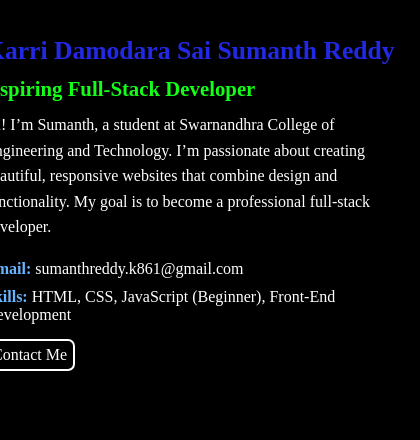
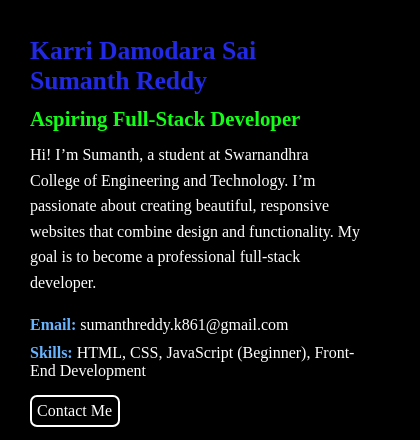
Before and after one commit to sumanthreddy217/My__Protfolio, a plain HTML site: page about.html in a window 390 px wide. Shown: the part 450-890 px from the top of the page, 420 px wide, since content can reach past the window. Drawn offline with Linux system fonts and the light colour scheme.

Commit message:
Update Mobile.css

```diff
--- a/Mobile.css
+++ b/Mobile.css
@@ -34,7 +34,7 @@
     }
 
     .ab-h1 {
-        width: 420px;
+        /*width: 420px;*/
         font-size: 1.6rem;
     }
 
```
